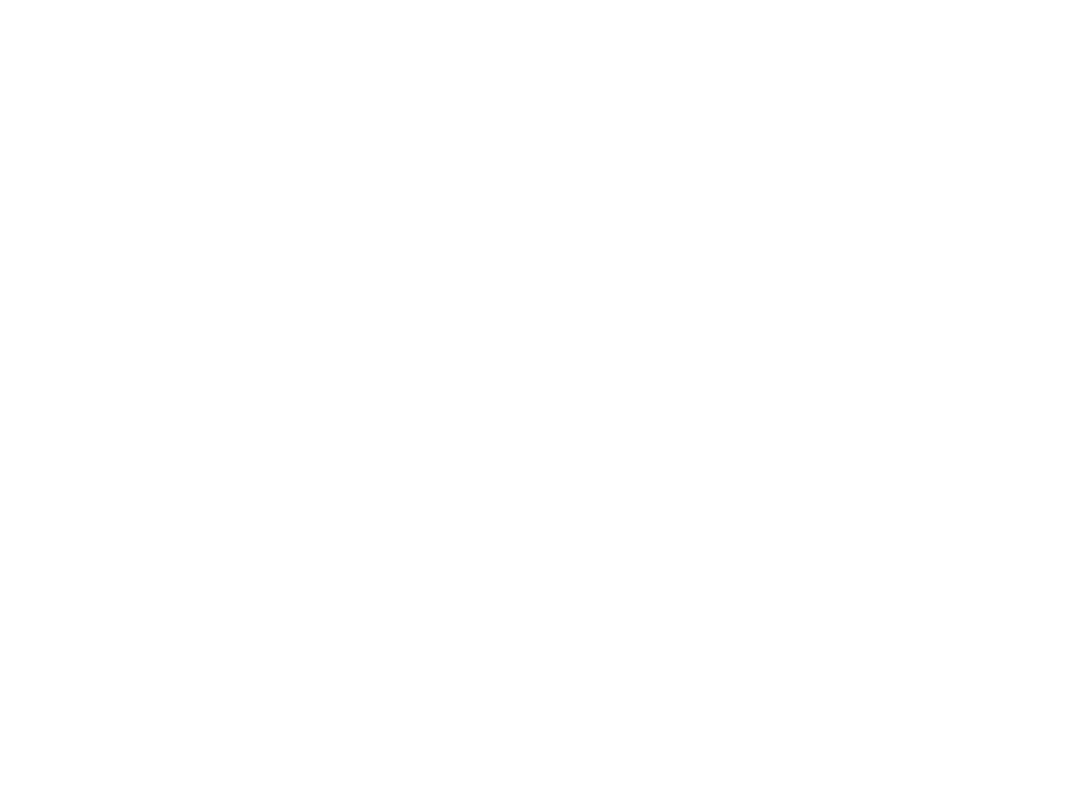
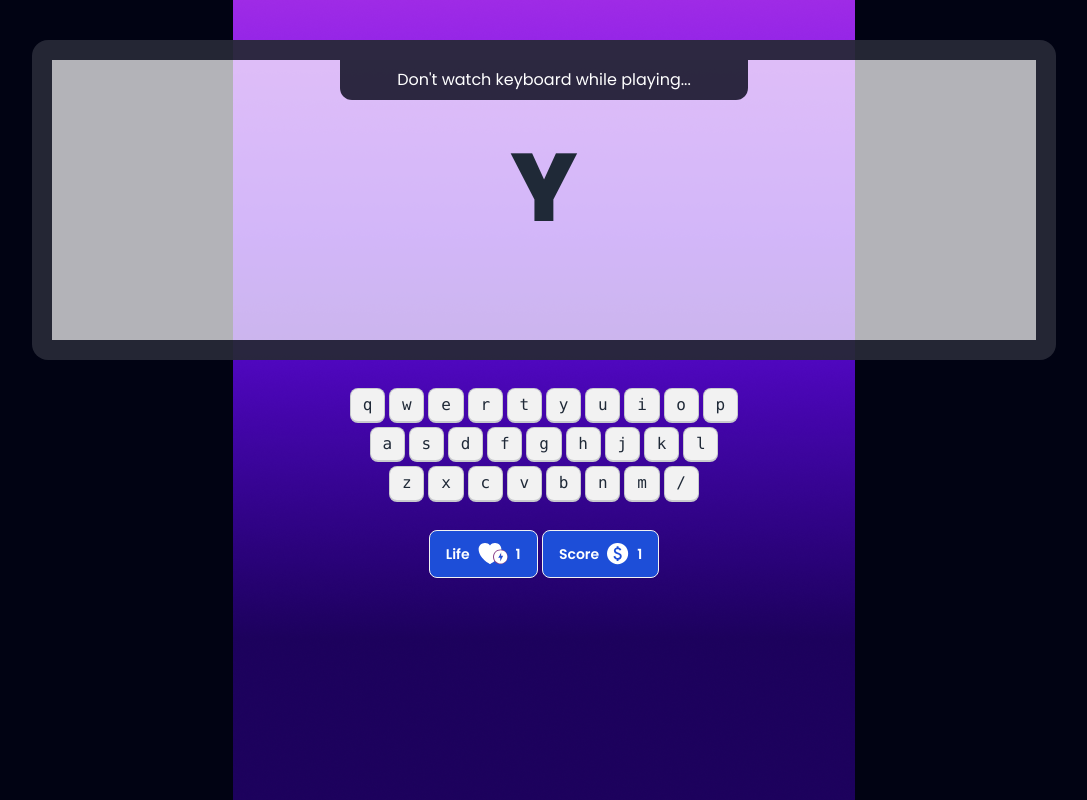
Before and after one commit to mizanurict/alphabet-clash-pro, a plain HTML site: page index.html in a window 1280 px wide. Shown: the whole page, without its empty margins (96-1183 px from the left). Drawn offline with nearby package versions, Linux system fonts and the light colour scheme.

Commit message:
added new document

```diff
--- a/index.html
+++ b/index.html
@@ -10,11 +10,82 @@
     <script src="https://cdn.tailwindcss.com"></script>
 
     <!-- custom CSS  -->
-    <link rel="stylesheet" href="styles/style.css">
+    <link rel="stylesheet" href="styles/style.css" />
   </head>
-  <body>
-<section class="home"></section>
-<section class="play-ground"></section>
-<section class="score"></section>
+  <body class="poppins-font">
+    <main class="min-h-screen bg-[#010313] bg-[url(images/background.png)] bg-no-repeat bg-center">
+      <section class="home text-white flex flex-col justify-center min-h-screen hidden">
+        <div class="flex flex-col items-center gap-4">
+          <h1 class="font-extrabold text-3xl anton-font uppercase">Alphabet Clash</h1>
+          <p>Unleash Your Keyboard Kung Fu : Press “Enter” to Play</p>
+          <button class="btn bg-white text-black">Play Now</button>
+        </div>
+      </section>
+      <section class="play-ground flex flex-col gap-6 items-center ">
+        <!-- screen start-->
+        <div class="mt-10 artboard artboard-horizontal phone-6 border-[20px] rounded-2xl border-[#010313CC] bg-[#FFFFFFB3]">
+            <p class="text-center bg-[#010313CC] text-white mx-72 rounded-b-xl p-2">Don't watch keyboard  while playing...</p>
+            <p class="text-8xl text-center font-bold mt-10">Y</p>
+        </div>
+        <!-- screen end  -->
+
+        <!-- keyboard start -->
+        <div>
+          <div class="flex justify-center gap-1 my-1 w-full">
+            <kbd class="kbd">q</kbd>
+            <kbd class="kbd">w</kbd>
+            <kbd class="kbd">e</kbd>
+            <kbd class="kbd">r</kbd>
+            <kbd class="kbd">t</kbd>
+            <kbd class="kbd">y</kbd>
+            <kbd class="kbd">u</kbd>
+            <kbd class="kbd">i</kbd>
+            <kbd class="kbd">o</kbd>
+            <kbd class="kbd">p</kbd>
+          </div>
+          <div class="flex justify-center gap-1 my-1 w-full">
+            <kbd class="kbd">a</kbd>
+            <kbd class="kbd">s</kbd>
+            <kbd class="kbd">d</kbd>
+            <kbd class="kbd">f</kbd>
+            <kbd class="kbd">g</kbd>
+            <kbd class="kbd">h</kbd>
+            <kbd class="kbd">j</kbd>
+            <kbd class="kbd">k</kbd>
+            <kbd class="kbd">l</kbd>
+          </div>
+          <div class="flex justify-center gap-1 my-1 w-full">
+            <kbd class="kbd">z</kbd>
+            <kbd class="kbd">x</kbd>
+            <kbd class="kbd">c</kbd>
+            <kbd class="kbd">v</kbd>
+            <kbd class="kbd">b</kbd>
+            <kbd class="kbd">n</kbd>
+            <kbd class="kbd">m</kbd>
+            <kbd class="kbd">/</kbd>
+          </div>
+        </div>
+        <!-- keyboard end  -->
+
+        <!-- button start  -->
+        <div >
+            <button class="btn  text-white bg-blue-700">
+          <span>Life</span>
+          <img src="images/heart.svg" alt="">
+          <span>1</span>
+        </button>
+        <button class="btn text-white bg-blue-700">
+          <span>Score</span>
+          <img src="images/dollar.svg" alt="">
+          <span>1</span>
+        </button>
+        </div>
+        <!-- button end  -->
+
+      </section>
+      <section class="score">
+
+      </section>
+    </main>
   </body>
 </html>
--- a/styles/style.css
+++ b/styles/style.css
@@ -1,5 +1,8 @@
-@import url('https://fonts.googleapis.com/css2?family=Poppins:wght@400;500;600;800&display=swap');
+@import url('https://fonts.googleapis.com/css2?family=Anton&family=Poppins:wght@400;500;600;800&display=swap');
 
 .poppins-font{
      font-family: "Poppins", sans-serif;
 }
+.anton-font{
+      font-family: "Anton", sans-serif;
+}
```
Also changed, not shown: images/dollar.svg (added), images/heart.svg (added).
